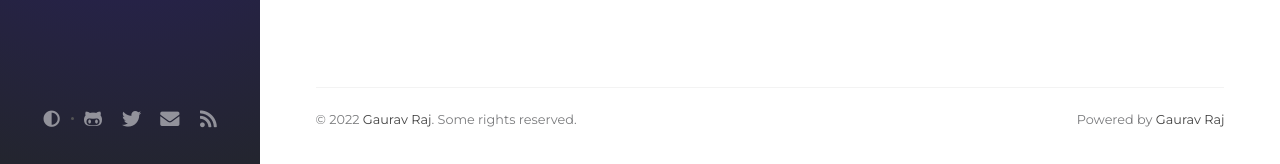
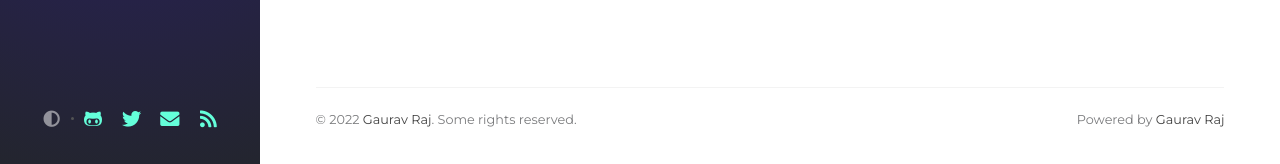
Before and after one commit to thehackersbrain/dev-backup, a Jekyll site: the page built from _tabs/about.md, in a window 1280 px wide. Shown: the part 733-897 px from the top of the page. Built offline with Jekyll 4.4.1, drawn with Linux system fonts in a browser that asks for light colours; nearby versions of some CDN libraries; comment, search, counter and statistics services are not loaded.

```diff
--- a/CNAME
+++ b/CNAME
@@ -1 +1 @@
-blog.gauravraj.xyz
+dev.gauravraj.xyz
--- a/_config.yml
+++ b/_config.yml
@@ -24,7 +24,7 @@ description: >- # used by seo meta and the atom feed
   but most importantly I'm just a curious Student learning and exploring new things. :)
 
 # fill in the protocol & hostname for your site, e.g., 'https://username.github.io'
-url: "https://blog.gauravraj.xyz"
+url: "https://dev.gauravraj.xyz"
 
 github:
   username: thehackersbrain # change to your github username
--- a/_includes/sidebar.html
+++ b/_includes/sidebar.html
@@ -70,7 +70,7 @@
       <a href="{{ url }}" aria-label="{{ entry.type }}"
         {% unless site.theme_mode %}class="order-{{ forloop.index | plus: 2 }}"{% endunless %}
         {% unless entry.noblank %}target="_blank" rel="noopener"{% endunless %}>
-        <i class="{{ entry.icon }}"></i>
+        <i class="{{ entry.icon }} social-icons"></i>
       </a>
       {% endif %}
 
--- a/_sass/addon/commons.scss
+++ b/_sass/addon/commons.scss
@@ -513,6 +513,11 @@ footer {
   }
 }
 
+// Social Icons Sidebar
+.social-icons {
+  color: rgb(100, 255, 218);
+}
+
 /* --- Effects classes --- */
 
 .semi-bold {
--- a/_sass/colors/dark-typography.scss
+++ b/_sass/colors/dark-typography.scss
@@ -4,12 +4,16 @@
 
 @mixin dark-scheme {
   /* framework */
-  --main-wrapper-bg: rgb(27, 27, 30);
+  /* --main-wrapper-bg: rgb(27, 27, 30); */
+  --main-wrapper-bg: rgb(10, 25, 47);
   --body-bg: var(--main-wrapper-bg);
-  --topbar-wrapper-bg: rgb(39, 40, 43);
-  --search-wrapper-bg: rgb(34, 34, 39);
+  /* --topbar-wrapper-bg: rgb(39, 40, 43); */
+  --topbar-wrapper-bg: rgb(10, 25, 47);
+  --top-wrapper-bg: rgb(35, 53, 84);
+  // --search-wrapper-bg: rgb(34, 34, 39);
+  --search-wrapper-bg: rgb(17, 34, 64);
   --search-icon-color: rgb(100, 102, 105);
-  --input-focus-border-color: rgb(112, 114, 115);
+  --input-focus-border-color: rgb(100, 255, 218);
   --mask-bg: rgb(68, 69, 70);
   --footer-bg-color: var(--main-wrapper-bg);
 
@@ -20,10 +24,10 @@
   --link-color: rgb(138, 180, 248);
   --link-underline-color: rgb(82, 108, 150);
   --main-border-color: rgb(44, 45, 45);
-  --button-bg: rgb(39, 40, 43);
+  --button-bg: rgb(255, 255, 255, 0);
   --blockquote-border-color: rgb(66, 66, 66);
   --blockquote-text-color: rgb(117, 117, 117);
-  --btn-border-color: rgb(63, 65, 68);
+  --btn-border-color: var(--input-focus-border-color);
   --btn-backtotop-color: var(--text-color);
   --btn-backtotop-border-color: var(--btn-border-color);
   --btn-box-shadow: var(--main-wrapper-bg);
@@ -33,8 +37,9 @@
   --checkbox-checked-color: var(--link-color);
 
   /* Sidebar */
-  --nav-cursor-color: rgb(183, 182, 182);
-  --sidebar-bg: radial-gradient(circle, #242424 0%, #1d1f27 100%);
+  // --nav-cursor-color: rgb(183, 182, 182);
+  --nav-cursor-color: rgb(100, 255, 218);
+  --sidebar-bg: radial-gradient(circle, #0f1e38 0%, #031028 100%);
 
   /* Top Bar */
   --topbar-text-color: var(--text-color);
@@ -53,8 +58,8 @@
 
   /* Posts */
   --toc-highlight: rgb(116, 178, 243);
-  --tag-bg: rgb(41, 40, 40);
-  --tag-hover: rgb(43, 56, 62);
+  --tag-bg: rgb(17, 34, 64);
+  --tag-hover: rgb(35, 53, 84);
   --tb-odd-bg: rgba(42, 47, 53, 0.52); /* odd rows of the posts' table */
   --tb-even-bg: rgb(31, 31, 34); /* even rows of the posts' table */
   --tb-border-color: var(--tb-odd-bg);
@@ -62,9 +67,10 @@
   --btn-share-color: #6c757d;
   --btn-share-hover-color: #bfc1ca;
   --relate-post-date: var(--text-muted-color);
-  --card-bg: rgb(39, 40, 43);
-  --card-border-color: rgb(53, 53, 60);
+  --card-bg: rgb(23, 42, 69);
+  --card-border-color: var(--btn-border-color);
   --card-box-shadow: var(--main-wrapper-bg);
+  --social-icon-color: rgb(100, 255, 218);
 
   /* tags */
   --tag-border: rgb(59, 79, 88);
@@ -82,7 +88,7 @@
   --timeline-year-dot-color: var(--timeline-color);
 
   /* Footer */
-  --footer-link: rgb(171, 171, 171);
+  --footer-link: var(--btn-border-color);
 
   .post-content img {
     filter: brightness(90%);
```
